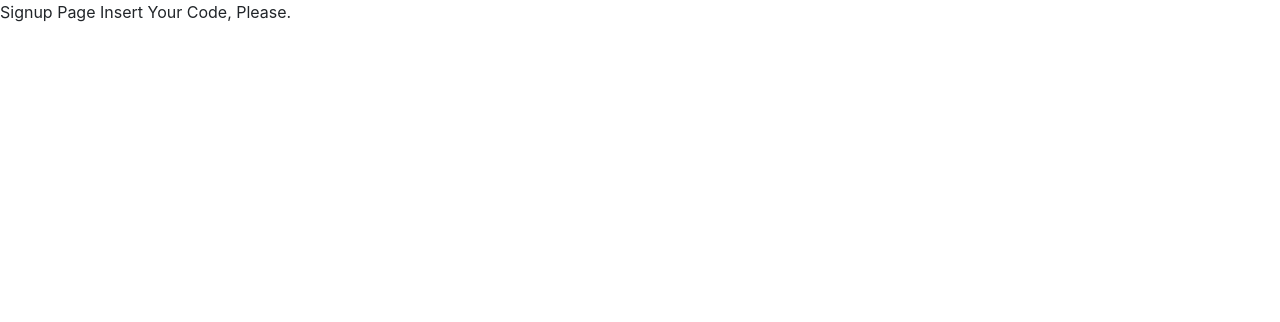
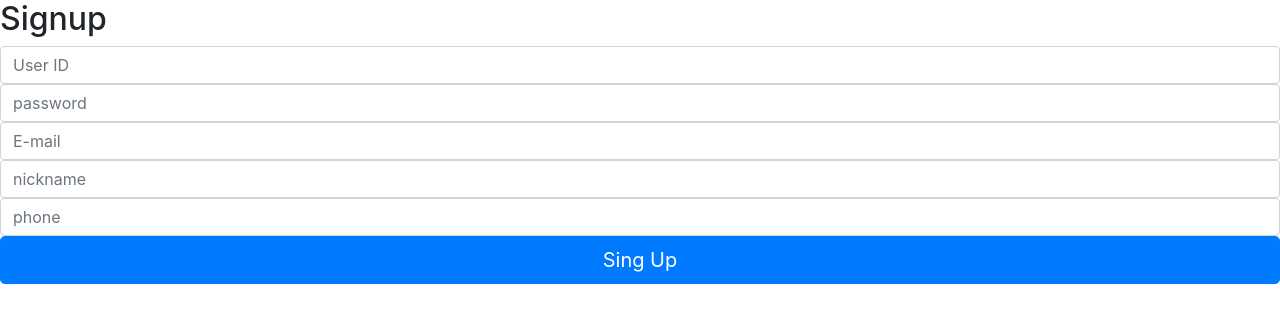
Before and after one commit to makerdark98/base_react_express, a React app: page /Signup in a window 1280 px wide. Shown: the top 322 px of the page. Built offline with nearby package versions, Linux system fonts and the light colour scheme.

Commit message:
add login, signup form

```diff
--- a/src/pages/Login.jsx
+++ b/src/pages/Login.jsx
@@ -3,14 +3,15 @@ import React from 'react';
 
 const Login = () => (
   <div className="Login">
-    <header className="Login">
-      <div>
-        <p>
-          Login page
-          Insert Your Code, Please.
-        </p>
-      </div>
-    </header>
+    <div className="wrapper">
+      <form className="form-signin">
+        <h2 className="form-signin-heading">Please Login</h2>
+        <input type="text" className="form-control" name="userID" placeholder="User ID" required="" />
+        <input type="password" className="form-control" placeholder="Password" required="" />
+        <button className="btn btn-lg btn-primary btn-block" type="submit">Login</button>
+      </form>
+      <a className="btn btn-lg btn-primary btn-block" href="signup">Signup</a>
+    </div>
   </div>
 );
 
--- a/src/pages/Signup.jsx
+++ b/src/pages/Signup.jsx
@@ -3,14 +3,17 @@ import React from 'react';
 
 const Signup = () => (
   <div className="Signup">
-    <header className="Signup">
-      <div>
-        <p>
-          Signup Page
-          Insert Your Code, Please.
-        </p>
-      </div>
-    </header>
+    <div className="wrapper">
+      <form className="form-signup">
+        <h2 className="form-signup-heading">Signup</h2>
+        <input type="text" className="form-control" name="userID" placeholder="User ID" required="" />
+        <input type="password" className="form-control" name="password" placeholder="password" required="" />
+        <input type="email" className="form-control" name="email" placeholder="E-mail" required="" />
+        <input type="text" className="form-control" name="nickname" placeholder="nickname" required="" />
+        <input type="text" className="form-control" name="phone" placeholder="phone" required="" />
+        <button className="btn btn-lg btn-primary btn-block" type="submit">Sing Up</button>
+      </form>
+    </div>
   </div>
 );
 
```
Also changed, not shown: models/verification.js (added, +19 -0 lines), 2 other files (tests, documents, lock files or other folders).
